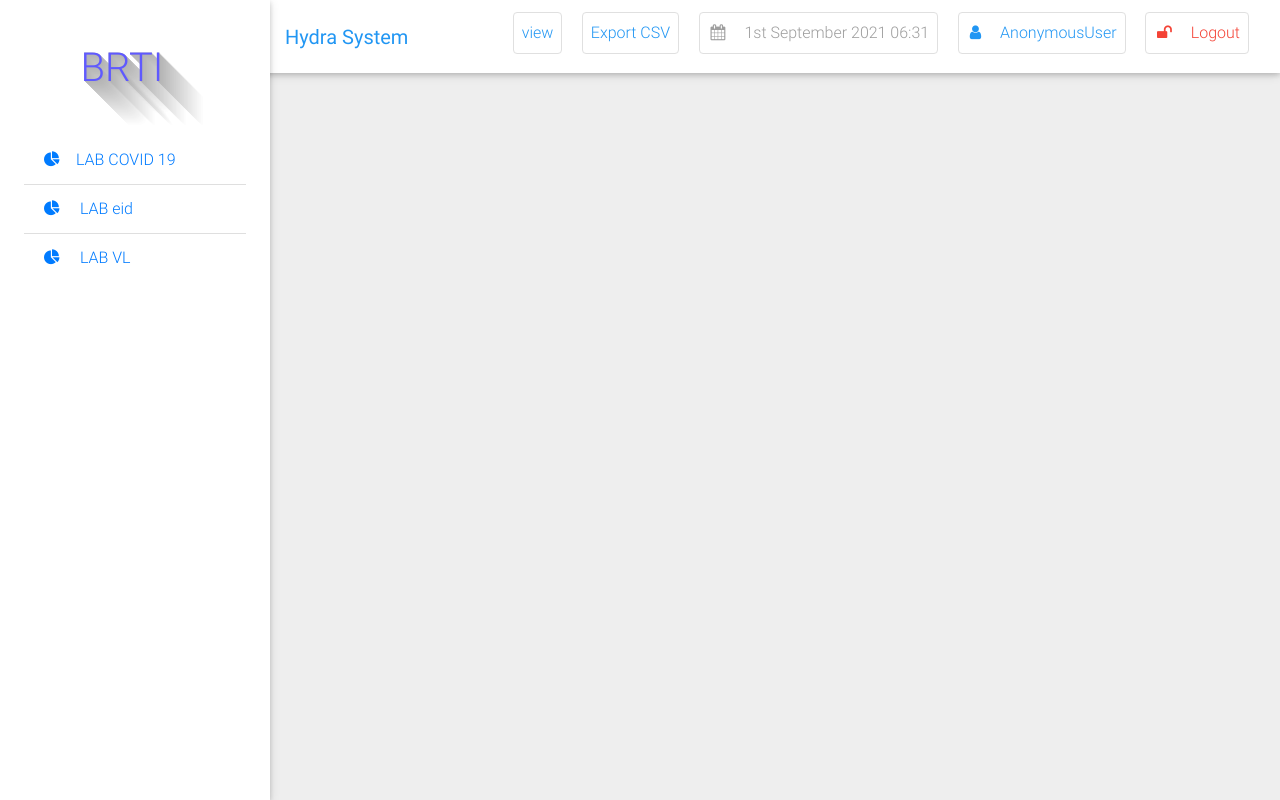
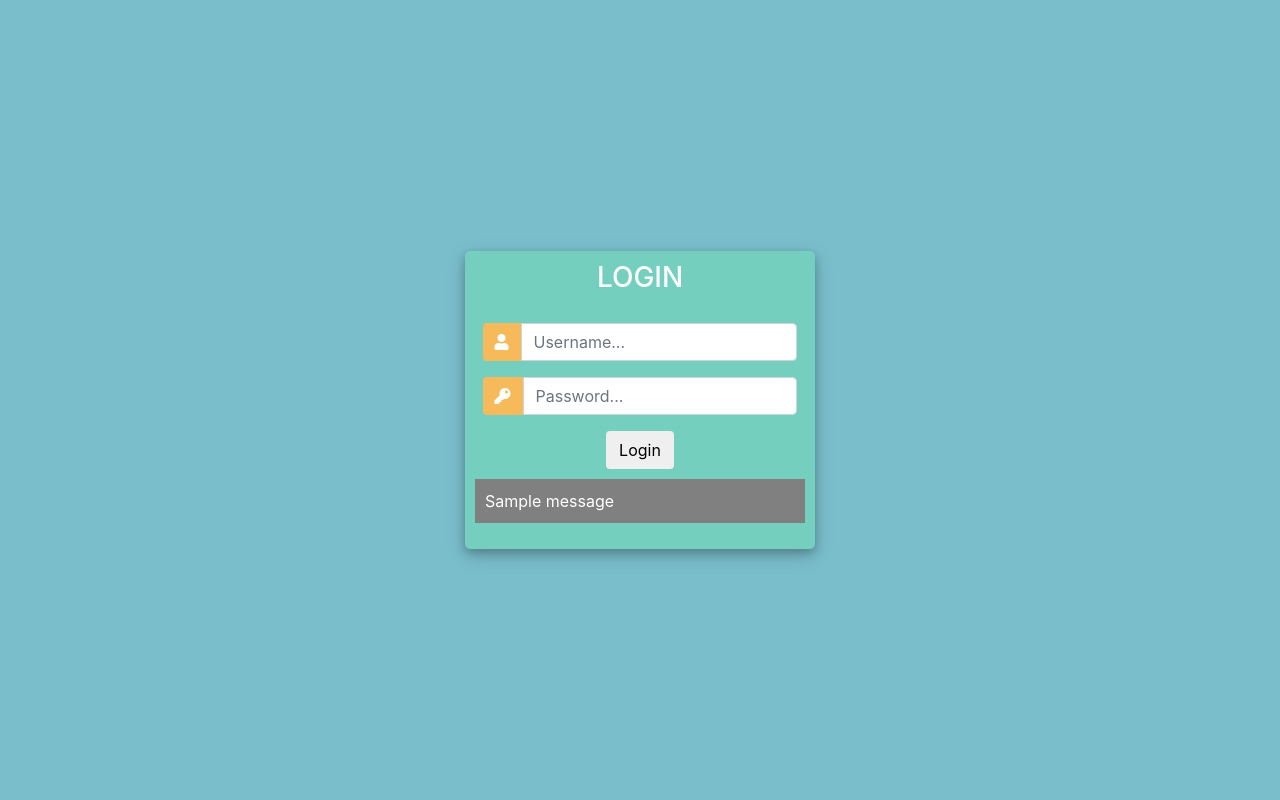
Before and after one commit to kastel21/meal, a Django app: page / in a window 1280 px wide. Run offline with Django 3.2, Linux system fonts and the light colour scheme; tables that the repository leaves empty hold one stand-in row (values such as "Sample post"); one stand-in notice (Sample message) is shown; some libraries are stand-ins or nearby versions.

Commit message:
login, logout, landing page

```diff
--- /dev/null
+++ b/meal/accounts/logout.html
@@ -0,0 +1,6 @@
+{% extends "base.html" %}
+
+{% block content %}
+  <p>Logged out!</p>
+  <a href="{% url 'login'%}">Click here to login again.</a>
+{% endblock %}
--- a/meal/settings.py
+++ b/meal/settings.py
@@ -173,6 +173,8 @@ STATIC_URL = '/static/'
 
 DEFAULT_AUTO_FIELD = 'django.db.models.BigAutoField'
 
+LOGOUT_REDIRECT_URL = 'registration/logout'
+LOGIN_REDIRECT_URL = 'registration/login.html'
 
 STATICFILES_DIRS = [
     os.path.join(BASE_DIR,'static')
--- /dev/null
+++ b/pages/decorators.py
@@ -0,0 +1,70 @@
+from django.http import HttpResponse
+from django.shortcuts import redirect
+from django.contrib.auth.decorators import user_passes_test
+
+def unauthenticated_user(view_func):
+	def wrapper_func(request, *args, **kwargs):
+		if request.user.is_authenticated:
+			return redirect('home')
+		else:
+			return view_func(request, *args, **kwargs)
+
+	return wrapper_func
+
+def login_required(function=None, redirect_field_name='labvltop', login_url=None):
+    """
+    Decorator for views that checks that the user is logged in, redirecting
+    to the log-in page if necessary.
+    """
+    actual_decorator = user_passes_test(
+        lambda u: u.is_authenticated,
+        login_url=login_url,
+        redirect_field_name='labvltop'
+    )
+    if function:
+        return actual_decorator(function)
+    return actual_decorator
+
+def staff_required(view_func=None, redirect_field_name='labvltop', message='error'):
+    # """
+    # Decorator for views that checks that the user is logged in and is
+    # staff, displaying message if provided.
+    # """
+    actual_decorator = user_passes_test(
+        lambda u: u.is_active and u.is_staff and u.is_authenticated,
+        login_url='loly_login',
+        redirect_field_name='labvltop',
+        # message=message
+    )
+    if view_func:
+        return actual_decorator(view_func)
+    return actual_decorator
+
+def allowed_users(allowed_roles=[]):
+	def decorator(view_func):
+		def wrapper_func(request, *args, **kwargs):
+
+			group = None
+			if request.user.groups.exists():
+				group = request.user.groups.all()[0].name
+
+			if group in allowed_roles:
+				return view_func(request, *args, **kwargs)
+			else:
+				return HttpResponse('You are not authorized to view this page')
+		return wrapper_func
+	return decorator
+
+def admin_only(view_func):
+	def wrapper_function(request, *args, **kwargs):
+		group = None
+		if request.user.groups.exists():
+			group = request.user.groups.all()[0].name
+
+		if group == 'Department head':
+			return redirect('user-page')
+
+		if group == 'Quality manager':
+			return view_func(request, *args, **kwargs)
+
+	return wrapper_function
--- a/pages/templates/base.html
+++ b/pages/templates/base.html
@@ -15,6 +15,7 @@
         <link href="{% static 'css/mdb.min.css' %}" rel="stylesheet">
         <!-- Your custom styles (optional) -->
         <link href="{% static 'css/style.css' %}" rel="stylesheet">
+
 
         <link rel="apple-touch-icon" sizes="180x180" href="{% static 'icons/apple-touch-icon.png' %}">
         <link rel="icon" type="image/png" sizes="32x32" href="{% static 'icons/favicon-32x32.png' %}">
@@ -35,7 +36,7 @@
 
                 <!-- Brand -->
                 <a class="navbar-brand waves-effect" href="/">
-                    <strong class="blue-text"> Hydra System</strong>
+                    <strong class="blue-text">LoKas System</strong>
                 </a>
 
                 <!-- Collapse -->
@@ -62,19 +63,16 @@
                                 <i class="fa fa-calendar mr-3"></i>{% now "jS F Y H:i" %}
                             </a>
                         </li> &nbsp; &nbsp; &nbsp;
-                        <!-- <li class="nav-item">
-                            <a href="{% if request.user.is_superuser %}{% url 'manage_session' %}{% else %}#{% endif %}" class="nav-link border border-light green-text rounded waves-effect">
-                                <i class="fa fa-cogs mr-3"></i>{{ current_session }}
-                            </a>
-                        </li> -->
+
+
                         <li class="nav-item">
                             <a href="#" class="nav-link border border-light rounded waves-effect blue-text">
-                                <i  class="fa fa-user mr-3"></i>{{ user|capfirst }}
+                                <i  class="fa fa-user mr-3"></i>{{user }}
                             </a>
                         </li>&nbsp; &nbsp; &nbsp;
 
                          <li class="nav-item">
-                            <a href="/accounts/logout/" class="nav-link border border-light rounded waves-effect red-text">
+                            <a href="/logout/" class="nav-link border border-light rounded waves-effect red-text">
                                 <i class="fa fa-unlock mr-3"></i>Logout
                             </a>
                         </li>
--- a/pages/templates/partial_active_element.html
+++ b/pages/templates/partial_active_element.html
@@ -1,109 +1,32 @@
 <div class="list-group list-group-flush">
 
 
-    <!-- {% if request.user.is_superuser %}
-    <a href="#" class="list-group-item
-        {% if active == 'students' %} active {% endif %} waves-effect">
-        <i class="fa fa-users mr-3" aria-hidden="true"></i> Students</a>
-        {% endif %}
 
-        {% if request.user.is_lecturer %}
-        <a href="#" class="list-group-item
-        {% if active == 'students' %} active {% endif %} waves-effect">
-        <i class="fa fa-graduation-cap mr-3" aria-hidden="true"></i>View Students</a>
-    {% endif %} -->
 
-    <!-- {% if request.user.is_superuser %}
-    <a href="{% url 'staff_list' %}" class="list-group-item
-        {% if active == 'staff' %} active {% endif %} waves-effect">
-        <i class="fa  fa-users mr-3" aria-hidden="true"></i> Staff</a>
-        {% endif %} -->
 
-    {% if  1 %}
+
+
         <a href="{% url 'labcov19run' %}" class="list-group-item
         {% if active == 'LAB COVID 19' %} active {% endif %} waves-effect">
         <i class="fa fa-pie-chart mr-3" aria-hidden="true"></i>LAB COVID 19</a>
-    {% endif %}
 
-    {% if 1 %}
+
+
     <a href="{% url 'labeidrun' %}" class="list-group-item
         {% if active == 'LAB' %} active {% endif %} waves-effect">
         <i class="fa fa-pie-chart mr-3" aria-hidden="true"></i> LAB eid</a>
 
-    <!-- {% elif request.user.is_student %}
-        <a href="{% url 'course_list' %}" class="list-group-item
-        {% if active == 'course_list' %} active {% endif %} waves-effect">
-        <i class="fa fa-book mr-3" aria-hidden="true"></i>View Courses</a>
-    {% endif %} -->
-
-    <!-- {% if request.user.is_superuser %}
-    <a href="{% url 'course_allocation' %}" class="list-group-item
-        {% if active == 'course_allocation' %} active {% endif %} waves-effect">
-        <i class="fa fa-book mr-3" aria-hidden="true"></i>Course Allocation</a>
-    {% endif %} -->
-
-    <!-- {% if request.user.is_superuser or request.user.is_lecturer %}
-    <a href="{% url 'course_allocation_view' %}" class="list-group-item
-        {% if active == 'course_allocation_view' %} active {% endif %} waves-effect">
-        <i class="fa fa-book mr-3" aria-hidden="true"></i>Allocation List</a>
-    {% endif %} -->
-
-    <!-- {% if request.user.is_student %}
-    <a href="{% url 'course_registration' %}" class="list-group-item
-        {% if active == 'course_registration' %} active {% endif %} waves-effect">
-        <i class="fa fa-book mr-3" aria-hidden="true"></i>Course Resgistration</a>
-    {% endif %} -->
-
-    <!-- {% if request.user.is_lecturer %}
-    <a href="{% url 'add_score' %}" class="list-group-item
-        {% if active == 'Add_Score' %} active {% endif %} waves-effect">
-        <i class="fa fa-book mr-3" aria-hidden="true"></i>
-        Manage Score
-    </a>
-    {% endif %} -->
-
-    <!-- {% if request.user.is_student %}
-    <a href="{% url 'view_results' %}" class="list-group-item
-        {% if active == 'view_results' %} active {% endif %} waves-effect">
-        <i class="fa fa-eye mr-3" aria-hidden="true"></i>
-             View Assessment</a>
-    {% endif %} -->
 
 
-    {% if 1 %}
+
+
     <a href="labvltop" class="list-group-item
         {% if active == 'LAB BRTI VL WEEKLY STATISTICS TOOL' %} active {% endif %} waves-effect">
         <i class="fa fa-pie-chart mr-3" aria-hidden="true"></i>
              LAB VL </a>
-    {% endif %}
 
 
 
-    <!-- <a href="#" class="list-group-item
-        {% if active == 'change_password' %} active {% endif %} waves-effect">
-    <i class="fa  fa-key mr-3" aria-hidden="true"></i>Change Password</a> -->
 
-    <!-- {% if request.user.is_superuser %}
-    <a href="{% url 'manage_session' %}" class="list-group-item
-        {% if active == 'manage_session' %} active {% endif %} waves-effect">
-        <i class="fa  fa-cogs mr-3" aria-hidden="true"></i>Session Setting</a>
-    {% endif %} -->
 
-    <!-- {% if request.user.is_superuser %}
-    <a href="{% url 'manage_semester' %}" class="list-group-item
-        {% if active == 'manage_semester' %} active {% endif %} waves-effect">
-        <i class="fa  fa-gear mr-3" aria-hidden="true"></i>Semester Setting</a>
-    {% endif %} -->
-
-    <!-- {% if request.user.is_student %}
-    <a href="#" class="list-group-item
-        {% if active == 'payment' %} active {% endif %} waves-effect">
-        <i class="fa  fa-cc-mastercard mr-3" aria-hidden="true"></i>Pay Departmental</a>
-    {% endif %} -->
-
-    <!-- {% if request.user.is_superuser %}
-    <a href="#" class="list-group-item
-        {% if active == 'system_setting' %} active {% endif %} waves-effect">
-        <i class="fa  fa-gear mr-3" aria-hidden="true"></i>System setting</a>
-    {% endif %} -->
 </div>
--- /dev/null
+++ b/pages/templates/registration/login.html
@@ -0,0 +1,123 @@
+<!DOCTYPE html>
+<html>
+
+<head>
+	<title>Login</title>
+	<link rel="stylesheet" href="https://stackpath.bootstrapcdn.com/bootstrap/4.1.3/css/bootstrap.min.css" integrity="sha384-MCw98/SFnGE8fJT3GXwEOngsV7Zt27NXFoaoApmYm81iuXoPkFOJwJ8ERdknLPMO" crossorigin="anonymous">
+	<script src="https://ajax.googleapis.com/ajax/libs/jquery/3.3.1/jquery.min.js"></script>
+	<link rel="stylesheet" href="https://use.fontawesome.com/releases/v5.6.1/css/all.css" integrity="sha384-gfdkjb5BdAXd+lj+gudLWI+BXq4IuLW5IT+brZEZsLFm++aCMlF1V92rMkPaX4PP" crossorigin="anonymous">
+
+
+	<style>
+		body,
+		html {
+			margin: 0;
+			padding: 0;
+			height: 100%;
+			background: #7abecc !important;
+		}
+		.user_card {
+			width: 350px;
+			margin-top: auto;
+			margin-bottom: auto;
+			background: #74cfbf;
+			position: relative;
+			display: flex;
+			justify-content: center;
+			flex-direction: column;
+			padding: 10px;
+			box-shadow: 0 4px 8px 0 rgba(0, 0, 0, 0.2), 0 6px 20px 0 rgba(0, 0, 0, 0.19);
+			-webkit-box-shadow: 0 4px 8px 0 rgba(0, 0, 0, 0.2), 0 6px 20px 0 rgba(0, 0, 0, 0.19);
+			-moz-box-shadow: 0 4px 8px 0 rgba(0, 0, 0, 0.2), 0 6px 20px 0 rgba(0, 0, 0, 0.19);
+			border-radius: 5px;
+
+		}
+
+		.form_container {
+			margin-top: 20px;
+		}
+
+		#form-title{
+			color: #fff;
+
+		}
+
+		.login_btn {
+			width: 100%;
+			background: #33ccff !important;
+			color: white !important;
+		}
+		.login_btn:focus {
+			box-shadow: none !important;
+			outline: 0px !important;
+		}
+		.login_container {
+			padding: 0 2rem;
+		}
+		.input-group-text {
+			background: #f7ba5b !important;
+			color: white !important;
+			border: 0 !important;
+			border-radius: 0.25rem 0 0 0.25rem !important;
+		}
+		.input_user,
+		.input_pass:focus {
+			box-shadow: none !important;
+			outline: 0px !important;
+		}
+
+		#messages{
+			background-color: grey;
+			color: #fff;
+			padding: 10px;
+			margin-top: 10px;
+		}
+	</style>
+
+</head>
+<body>
+	<div class="container h-100">
+		<div class="d-flex justify-content-center h-100">
+			<div class="user_card">
+				<div class="d-flex justify-content-center">
+
+
+					<h3 id="form-title">LOGIN</h3>
+				</div>
+				<div class="d-flex justify-content-center form_container">
+					<form method="POST" action="">
+						{% csrf_token %}
+						<div class="input-group mb-3">
+							<div class="input-group-append">
+								<span class="input-group-text"><i class="fas fa-user"></i></span>
+							</div>
+
+							<input type="text" name="username" placeholder="Username..." class="form-control">
+						</div>
+
+						<div class="input-group mb-2">
+							<div class="input-group-append">
+								<span class="input-group-text"><i class="fas fa-key"></i></span>
+							</div>
+
+								<input type="password" name="password" placeholder="Password..." class="form-control" >
+						</div>
+
+							<div class="d-flex justify-content-center mt-3 login_container">
+				 				<input class="btn logout_btn" type="submit" value="Login">
+				   			</div>
+					</form>
+
+				</div>
+
+				{% for message in messages %}
+					<p id="messages">{{message}}</p>
+				{% endfor %}
+
+
+			</div>
+		</div>
+	</div>
+</body>
+
+</html>
--- /dev/null
+++ b/pages/templates/registration/logout.html
@@ -0,0 +1,6 @@
+{% extends "base.html" %}
+
+{% block content %}
+  <p>Logged out!</p>
+  <a href="{% url 'login'%}">Click here to login again.</a>
+{% endblock %}
--- a/pages/templates/stylesheet/custom.css
+++ b/pages/templates/stylesheet/custom.css
@@ -1,8 +1,5 @@
 body {
   background-color: #a2a8b3;;
-}
- {
-  box-sizing: border-box;
 }
 
 .row {
--- a/pages/urls.py
+++ b/pages/urls.py
@@ -1,10 +1,13 @@
 from django.urls import path
-
+from django.views.generic.base import TemplateView
 from . import views
 
 urlpatterns = [
     path('exp', views.exp, name='exp'),
-    path('', views.home, name='home'),
+    path('home', views.home, name='home'),
+    path('logout/', views.logoutUser, name="logout"),
+    path('', views.loly_login, name='loly_login'),
+    # path('', TemplateView.as_view(template_name='masving_brti_vl_weekly_statistics_tool_31-6_june_2021/top.html'), name='home'),
     # path('profilecovid', views.profilecovid, name='profilecovid'),
     # path('profilecovid19', views.profilecovid19, name='profilecovid19'),
     # path('profilecovid19t', views.profilecovid19t, name='profilecovid19t'),
--- a/pages/views.py
+++ b/pages/views.py
@@ -1,6 +1,9 @@
 from django.http import HttpResponse
-#from django.contrib.auth.decorators import login_required
+from django.contrib.auth.decorators import login_required
 from .forms import *
+from django.contrib.auth import authenticate, logout, login
+from .decorators import *
+from django.contrib import messages
 from .models import *
 from django.shortcuts import get_object_or_404, redirect, render
 import csv
@@ -69,14 +72,40 @@ def index(request):
 
 
 def home(request):
-    context={}
-    return render(request, 'base.html', context)
+
+    context={'user':request.user}
+    print(context['user'], 'fghjk')
+    return render(request, 'landing.html', context)
 
 
+@unauthenticated_user
+def loly_login(request):
+    user = request.user
+    if request.method == 'POST':
+        username = request.POST.get('username')
+        password =request.POST.get('password')
+        user = authenticate(request, username=username, password=password)
+        print(user)
+        if user is not None:
+            login(request, user)
+            return redirect('home')
+        else:
+            messages.info(request, 'Username OR password is incorrect')
+
+    context = {'user':user}
+    return render(request, 'registration/login.html', context)
+
+# @allowed_users
+# def special(request):
+#     return HttpResponse("You are logged in !")
+
+def logoutUser(request):
+	logout(request)
+	return redirect('loly_login')
 
 
 #function to get current reporting week
-
+@login_required(login_url='loly_login')
 def getReportingWeek():
     #do calcs
 
@@ -133,7 +162,7 @@ def getReportingWeek():
 
 
 
-
+@login_required(login_url='loly_login')
 def labvltop(request):
     if request.method == 'POST':
         form = SpecimensrunbrtivlweeklyForm(request.POST)
@@ -147,7 +176,7 @@ def labvltop(request):
 
 
 
-
+@login_required(login_url='loly_login')
 def labvlrun(request):
     if request.method == 'POST':
         form = SpecimensrunbrtivlweeklyForm(request.POST)
@@ -243,6 +272,7 @@ def labvlrun(request):
     context = {'form': form}
     return render(request, 'masving_brti_vl_weekly_statistics_tool_31-6_june_2021/Specimensrun.html', context)
 
+@login_required(login_url='loly_login')
 def labvlrecieved(request):
     if request.method == 'POST':
         form = SpecimensrecievedbrtivlweeklyForm(request.POST)
@@ -258,6 +288,7 @@ def labvlrecieved(request):
     context = {'form': form}
     return render(request, 'masving_brti_vl_weekly_statistics_tool_31-6_june_2021/specimenreceived.html', context)
 
+@login_required(login_url='loly_login')
 def labvlfailure(request):
     if request.method == 'POST':
         form = ReasonsforfailurebrtivlweeklyForm(request.POST)
@@ -268,6 +299,7 @@ def labvlfailure(request):
     context = {'form': form}
     return render(request, 'masving_brti_vl_weekly_statistics_tool_31-6_june_2021/Reasonsforfailures.html', context)
 
+@login_required(login_url='loly_login')
 def labvlelectric(request):
     if request.method == 'POST':
         form = ElectricoutagebrtivlweeklyForm(request.POST)
@@ -284,7 +316,7 @@ def labvlelectric(request):
 
 
 
-
+@login_required(login_url='loly_login')
 def labcov19top(request):
 
     #before save create or update the unique row called total to be sent over as an entry to brti cov 19 table
@@ -300,7 +332,7 @@ def labcov19top(request):
     context = {'form': form}
     return render(request, 'masvingo_brti_covid_19_weekly_statistics_tool_31-6_June_2021/top.html', context)
 
-
+@login_required(login_url='loly_login')
 def labcov19run(request):
         #before save create or update the unique row called total to be sent over as an entry to brti cov 19 table
     # updateTotal = Specimensruncovid19.objects.get(dayofweek="Total")
@@ -381,9 +413,10 @@ def labcov19run(request):
             form.save()
             #return render(request, 'success.html')
     form = Specimensruncovid19Form()
-    context = {'form': form}
+    context = {'form': form, 'user':request.user}
     return render(request, 'masvingo_brti_covid_19_weekly_statistics_tool_31-6_June_2021/Specimens_Run.html', context)
 
+@login_required(login_url='loly_login')
 def labcov19recieved(request):
     # updateTotal = Specimensreceivedcovid19.objects.get(dayofweek="Total")
     # for row in updateTotal.__dict__:
@@ -433,6 +466,7 @@ def labcov19recieved(request):
     context = {'form': form}
     return render(request, 'masvingo_brti_covid_19_weekly_statistics_tool_31-6_June_2021/Specimens_Received.html', context)
 
+@login_required(login_url='loly_login')
 def labcov19general(request):
     if request.method == 'POST':
         form = Generalcovid19Form(request.POST)
@@ -452,6 +486,7 @@ def labcov19general(request):
     context = {'form': form}
     return render(request, 'masvingo_brti_covid_19_weekly_statistics_tool_31-6_June_2021/general.html', context)
 
+@login_required(login_url='loly_login')
 def labcov19machine(request):
     if request.method == 'POST':
         form = machinedowntimereagentstockouttoolcovid19Form(request.POST)
@@ -495,7 +530,7 @@ def labcov19machine(request):
 
 
 #-------------------------------------------lab eid-----------------------------------------------------------------------------------------
-
+@login_required(login_url='loly_login')
 def labeidtop(request):
     if request.method == 'POST':
         form = TopbrtiweeklyForm(request.POST)
@@ -518,6 +553,7 @@ def labeidrun(request):
     context = {'form': form}
     return render(request, 'masvingo_brti_weekly_statistics_tool_june_2021/Specimensrun.html', context)
 
+@login_required(login_url='loly_login')
 def labeidrecieved(request):
     if request.method == 'POST':
         form = SpecimensreceivedbrtiweeklyForm(request.POST)
@@ -528,6 +564,7 @@ def labeidrecieved(request):
     context = {'form': form}
     return render(request, 'masvingo_brti_weekly_statistics_tool_june_2021/specimenreceived.html', context)
 
+@login_required(login_url='loly_login')
 def labeidfailure(request):
     if request.method == 'POST':
         form = ReasonsforfailurebrtiweeklyForm(request.POST)
@@ -538,6 +575,7 @@ def labeidfailure(request):
     context = {'form': form}
     return render(request, 'masvingo_brti_weekly_statistics_tool_june_2021/Reasonsforfailures.html', context)
 
+@login_required(login_url='loly_login')
 def labeidelectric(request):
     if request.method == 'POST':
         form = ElectricoutagebrtiweeklyForm(request.POST)
@@ -548,6 +586,7 @@ def labeidelectric(request):
     context = {'form': form}
     return render(request, 'masvingo_brti_weekly_statistics_tool_june_2021/electricoutagestool.html', context)
 
+@login_required(login_url='loly_login')
 def export_csv(request):
 
     response=HttpResponse(content_type='application/ms-excel')
```
Also changed, not shown: meal/accounts/login.html (added, +123 -0 lines), pages/templates/landing.html (added, +35 -0 lines), db.sqlite3, pages/migrations/0003_auto_20210831_0656.py (added), pages/templates/header4.html (line endings or trailing spaces), 1 other file.
